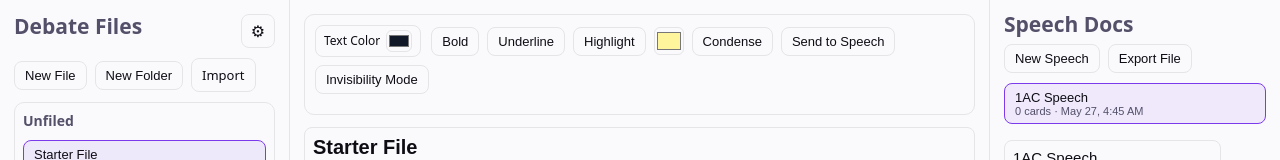
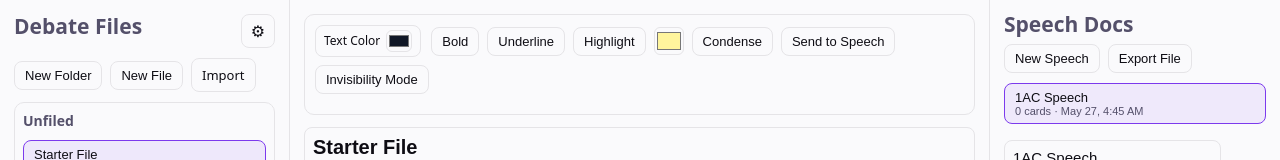
Before and after one commit to Dheej11/DebateBooks, a React (Vite) app: page / in a window 1280 px wide. Shown: the top 160 px of the page. Built offline with nearby package versions, Linux system fonts and the light colour scheme.

Commit message:
changing button organization for file creation

```diff
--- a/src/App.tsx
+++ b/src/App.tsx
@@ -1136,11 +1136,11 @@ function App() {
         ) : (
           <>
             <div className="row">
+              <button type="button" onClick={createFolder}>
+                New Folder
+              </button>
               <button type="button" onClick={createDebateDoc}>
                 New File
-              </button>
-              <button type="button" onClick={createFolder}>
-                New Folder
               </button>
               <label className="button-like">
                 Import
```
